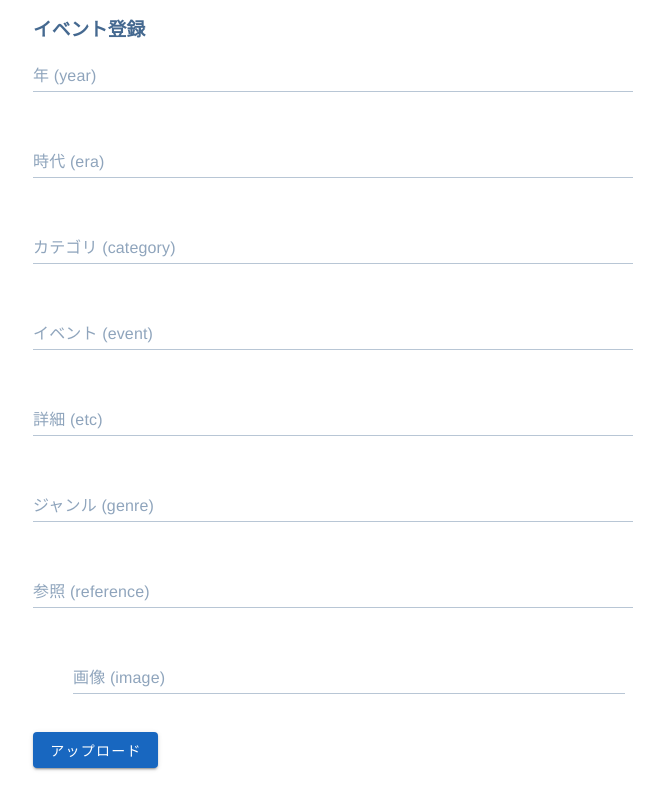
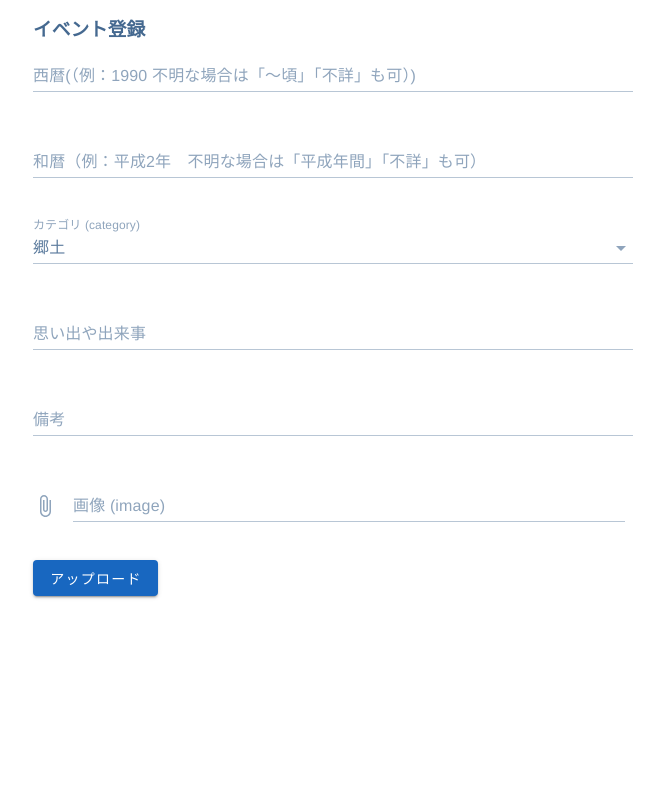
Before and after one commit to codefornoto/WakuraTimeline, a Vue app in the folder frontend/: page /upload in a window 1280 px wide. Shown: the top 810 px of the page, without its empty margins (307-971 px from the left). Built offline with nearby package versions, Linux system fonts and the light colour scheme.

Commit message:
アップロードの項目を修正

```diff
--- a/frontend/package.json
+++ b/frontend/package.json
@@ -15,6 +15,7 @@
   },
   "dependencies": {
     "@lottiefiles/dotlottie-vue": "^0.5.4",
+    "@mdi/js": "^7.4.47",
     "vue": "^3.5.13",
     "vue-router": "^4.5.0",
     "vuetify": "^3.7.12"
--- a/frontend/src/main.ts
+++ b/frontend/src/main.ts
@@ -8,8 +8,16 @@ import 'vuetify/styles'
 import { createVuetify } from 'vuetify'
 import * as components from 'vuetify/components'
 import * as directives from 'vuetify/directives'
+import { aliases, mdi } from 'vuetify/iconsets/mdi-svg';
 
 const vuetify = createVuetify({
+  icons: {
+    defaultSet: 'mdi',
+    aliases,
+    sets: {
+        mdi,
+    },
+},
   components,
   directives,
 })
--- a/frontend/src/views/UploadView.vue
+++ b/frontend/src/views/UploadView.vue
@@ -4,35 +4,31 @@
       <h3 class="text-lg md:text-2xl">イベント登録</h3>
       <v-text-field
         v-model="year"
-        label="年 (year)"
+        label="西暦(（例：1990 不明な場合は「～頃」「不詳」も可）)"
         variant="underlined"
         class="mb-4"
       ></v-text-field>
       <v-text-field
         v-model="era"
-        label="時代 (era)"
+        label="和暦（例：平成2年　不明な場合は「平成年間」「不詳」も可）"
         variant="underlined"
         class="mb-4"
       ></v-text-field>
-      <v-text-field
+      <v-select
         v-model="category"
+        :items="categories"
         label="カテゴリ (category)"
         variant="underlined"
         class="mb-4"
-      ></v-text-field>
+      ></v-select>
       <v-text-field
         v-model="event"
-        label="イベント (event)"
+        label="思い出や出来事"
         variant="underlined"
         class="mb-4"
       ></v-text-field>
-      <v-text-field
-        v-model="etc"
-        label="詳細 (etc)"
-        variant="underlined"
-        class="mb-4"
-      ></v-text-field>
-      <v-text-field
+      <v-text-field v-model="etc" label="備考" variant="underlined" class="mb-4"></v-text-field>
+      <!-- <v-text-field
         v-model="genre"
         label="ジャンル (genre)"
         variant="underlined"
@@ -43,7 +39,7 @@
         label="参照 (reference)"
         variant="underlined"
         class="mb-4"
-      ></v-text-field>
+      ></v-text-field> -->
       <div class="flex items-center mb-4 flex-col md:flex-row">
         <v-file-input
           v-model="image"
@@ -92,7 +88,7 @@ import { registerEvent } from '@/services/registerEvent'
 const form = ref(null)
 const year = ref('')
 const era = ref('')
-const category = ref('')
+const category = ref('郷土')
 const event = ref('')
 const etc = ref('')
 const genre = ref('')
@@ -101,6 +97,9 @@ const image = ref<File | null>(null)
 const thumbnail = ref<string | null>(null)
 const isSubmitting = ref(false)
 const successDialog = ref(false)
+
+// カテゴリの選択肢
+const categories = ['郷土', '国']
 
 async function compressImage(file: File): Promise<string> {
   return new Promise((resolve, reject) => {
@@ -169,16 +168,11 @@ async function uploadData() {
     formData.append('imageData', compressedImage.split(',')[1])
     formData.append('imageName', image.value.name)
   } else {
-    alert('画像を選択してください')
-    isSubmitting.value = false
-    return
+    formData.append('imageData', '')
+    formData.append('imageName', '')
   }
 
   try {
-    // formDataの内容をコンソールに出力
-    formData.forEach((value, key) => {
-      console.log(`${key}: ${value}`)
-    })
     const response = await registerEvent(formData)
 
     if (response.status === 'success') {
```
Also changed, not shown: 2 other files (tests, documents, lock files or other folders).
